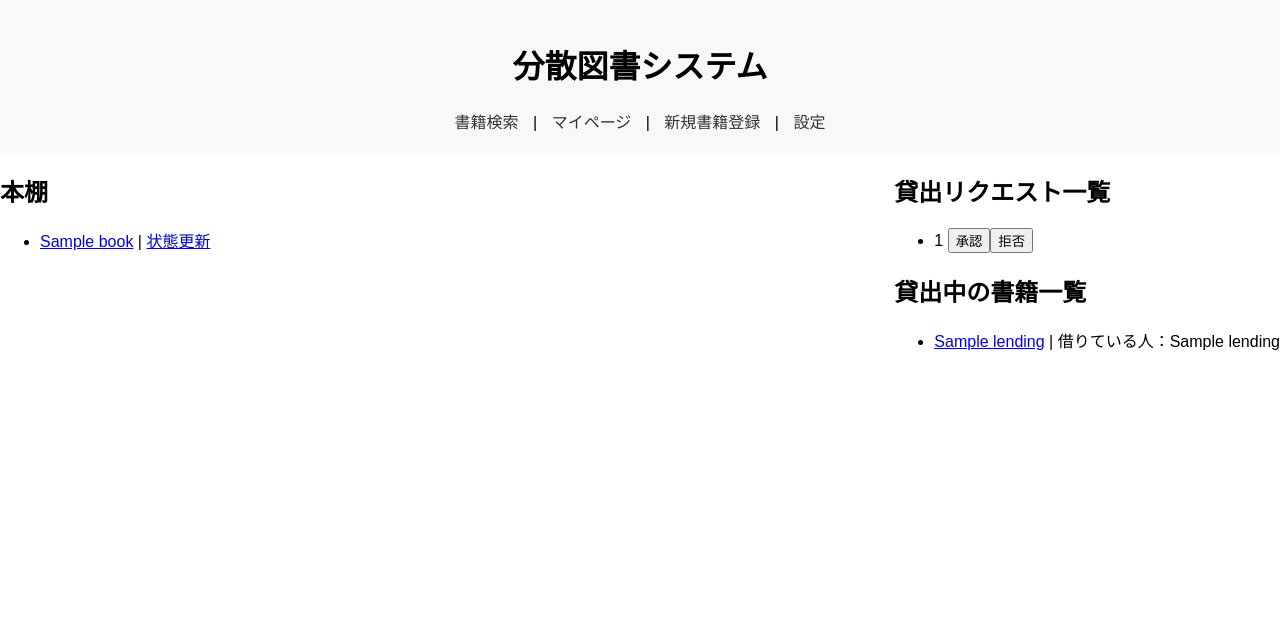
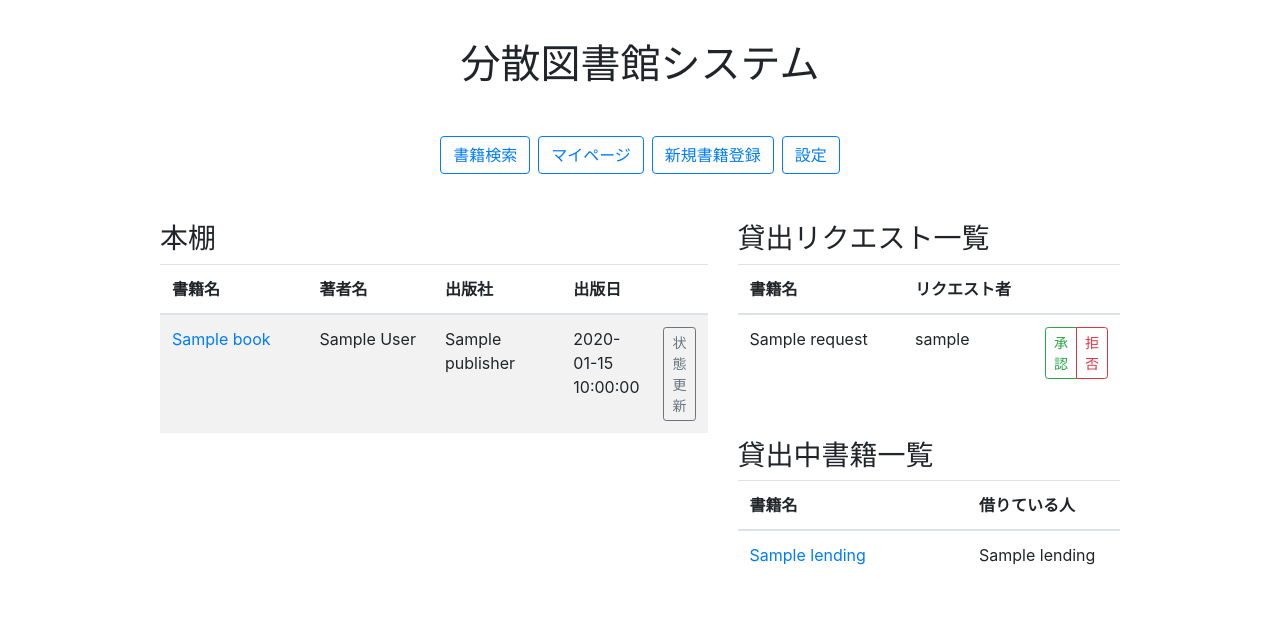
Before and after one commit to kzsh4124/class-database-system1, a Python web app: template app/templates/dashboard.html in a window 1280 px wide; the page is wider, and only the part inside the window is pictured. Shown: the top 634 px of that part. Run offline with Jinja, Linux system fonts and the light colour scheme; the template is opened without the code that fills it: most values are stand-ins (such as "Sample title", 1, 10 or a date in 2020); some libraries are stand-ins or nearby versions.

Commit message:
styling dashboard!

```diff
--- a/app/templates/dashboard.html
+++ b/app/templates/dashboard.html
@@ -2,74 +2,104 @@
 <html lang="ja">
 <head>
     <meta charset="UTF-8">
-    <title>分散図書システム - ダッシュボード</title>
+    <title>分散図書館システム - ダッシュボード</title>
+    <!-- Bootstrap CSS for responsive design -->
+    <link href="https://stackpath.bootstrapcdn.com/bootstrap/4.5.2/css/bootstrap.min.css" rel="stylesheet">
     <style>
-       body {
-          display: flex;
-          flex-direction: column;
-          align-items: center;
-          margin: 0;
-          padding: 0;
-          font-family: Arial, sans-serif;
-       }
-       header {
-          background-color: #f8f8f8;
-          width: 100%;
-          padding: 20px 0;
-          text-align: center;
-       }
-       nav a {
-          margin: 0 10px;
-          text-decoration: none;
-          color: #333;
-       }
-       main {
-          display: flex;
-          justify-content: space-between;
-          margin: 20px 0;
-          padding: 0 50px;
-          width: 100%;
-       }
-       main h2, ul {
-           margin: 0;
-           padding-bottom: 20px;
+        .container {
+            max-width: 960px;
+            margin: 0 auto;
+            padding: 40px 0;
         }
     </style>
 </head>
 <body>
+<div class="container">
     <header>
-    <h1>分散図書システム</h1>
-    <nav>
-        <a href="/search">書籍検索</a> |
-        <a href="/user/{{ user_id }}">マイページ</a> |
-        <a href="/book/register">新規書籍登録</a> |
-        <a href="/user/setting">設定</a>
+        <h1 class="text-center mb-5">分散図書館システム</h1>
+        <nav class="mb-5 d-flex justify-content-center">
+            <a href="/search" class="btn btn-outline-primary mr-2">書籍検索</a>
+            <a href="/user/{{user_id}}" class="btn btn-outline-primary mr-2">マイページ</a>
+            <a href="/book/register" class="btn btn-outline-primary mr-2">新規書籍登録</a>
+            <a href="/user/setting" class="btn btn-outline-primary">設定</a>
         </nav>
     </header>
     <main>
-    <div>
-        <h2>本棚</h2>
-        <ul>
+        <div class="row">
+            <div class="col-md-7 mb-5">
+                <h3>本棚</h3>
+                <table class="table table-striped">
+                    <thead>
+                        <tr>
+                            <th width="30%">書籍名</th>
+                            <th width="25%">著者名</th>
+                            <th width="25%">出版社</th>
+                            <th width="10%">出版日</th>
+                            <th width="10%"></th>
+                        </tr>
+                    </thead>
+                    <tbody>
                     {% for book in books %}
-            <li><a href="/book/{{ book._id }}">{{ book.name }}</a> | <a href="/book/{{ book._id }}/update">状態更新</a></li>
+                        <tr>
+                            <td><a href="/book/{{ book._id }}">{{ book.name }}</a></td>
+                            <td>{{ book.author }}</td>
+                            <td>{{ book.publisher }}</td>
+                            <td>{{ book.publish_date }}</td>
+                            <td><a href="/book/{{ book._id }}/update" class="btn btn-sm btn-outline-secondary">状態更新</a></td>
+                        </tr>
                     {% endfor %}
-        </ul>
+                    </tbody>
+                </table>
+            </div>
+            <div class="col-md-5">
+                <div class="mb-5">
+                    <h3>貸出リクエスト一覧</h3>
+                    <table class="table table-hover">
+                        <thead>
+                            <tr>
+                                <th width="45%">書籍名</th>
+                                <th width="35%">リクエスト者</th>
+                                <th width="20%"></th>
+                            </tr>
+                        </thead>
+                        <tbody>
+                        {% for request in requests %}
+                            <tr>
+                                <td>{{ request.book_name }}</td>
+                                <td>{{ request.user_name }}</td>
+                                <td>
+                                    <div class="btn-group" role="group">
+                                        <button onclick="location.href='/request/{{ request._id }}/respond/approve'" class="btn btn-sm btn-outline-success">承認</button>
+                                        <button onclick="location.href='/request/{{ request._id }}/respond/reject'" class="btn btn-sm btn-outline-danger">拒否</button>
+                                    </div>
+                                </td>
+                            </tr>
+                        {% endfor %}
+                        </tbody>
+                    </table>
                 </div>
                 <div>
-        <h2>貸出リクエスト一覧</h2>
-        <ul>
-        {% for request in requests %}
-            <li>{{ request.book_id }} <button onclick="location.href='/request/{{ request._id }}/respond/approve'">承認</button><button onclick="location.href='/request/{{ request._id }}/respond/reject'">拒否</button></li>
+                    <h3>貸出中書籍一覧</h3>
+                    <table class="table table-hover">
+                        <thead>
+                            <tr>
+                                <th width="60%">書籍名</th>
+                                <th>借りている人</th>
+                            </tr>
+                        </thead>
+                        <tbody>
+                        {% for lending in lendings %}
+                            <tr>
+                                <td><a href="/book/{{ lending.book_id }}">{{ lending.book_name }}</a></td>
+                                <td>{{ lending.borrower_name }}</td>
+                            </tr>
                         {% endfor %}
-        </ul>
-
-        <h2>貸出中の書籍一覧</h2>
-        <ul>
-        {% for lending in lendings %}
-            <li><a href="/book/{{ lending.book_id }}">{{ lending.book_name }}</a> | 借りている人：{{ lending.borrower_name }}</li>
-        {% endfor %}
-        </ul>
+                        </tbody>
+                    </table>
+                </div>
+            </div>
         </div>
     </main>
+</div>
 </body>
 </html>
```
Lines whose indentation alone changed are shown as unchanged.
